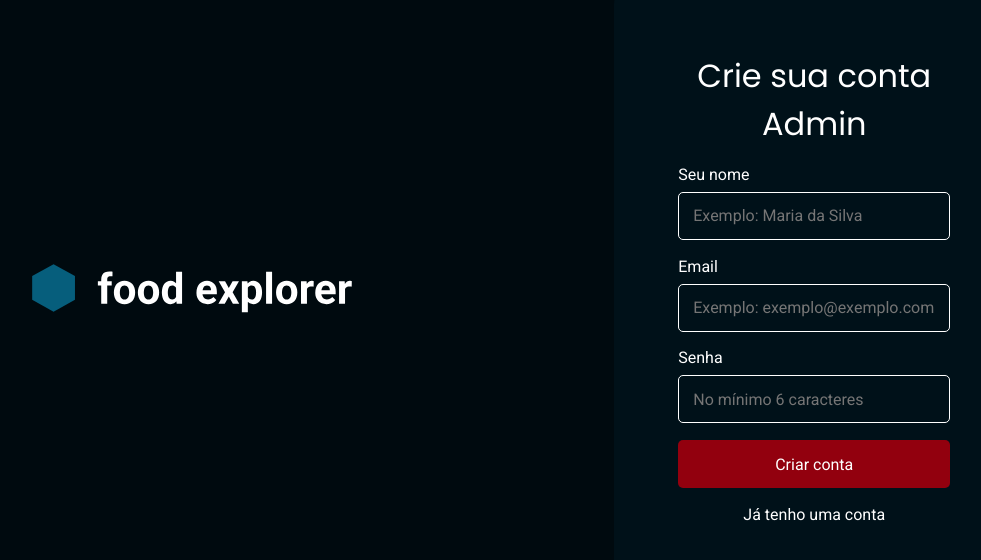
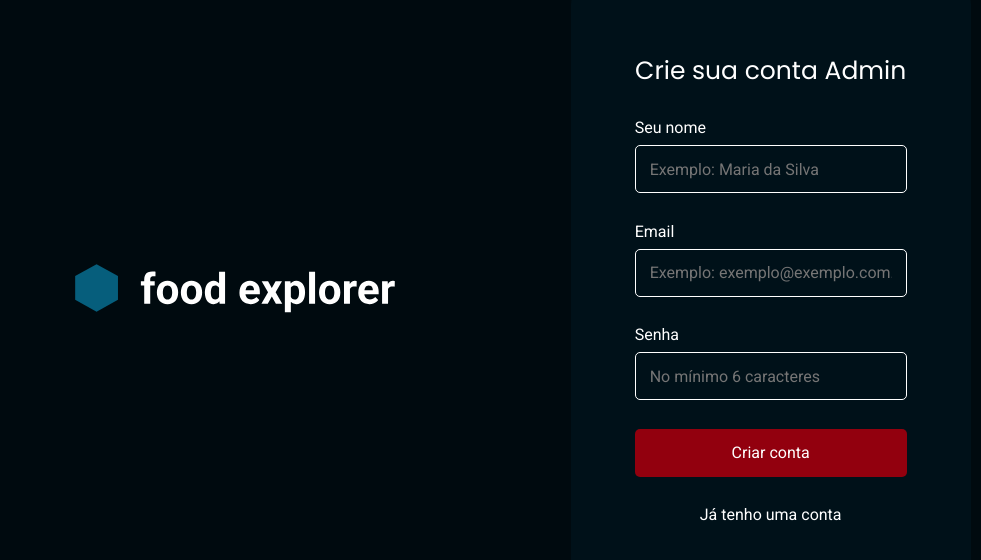
Before and after one commit to Gabriel-WilliamS/front-end-food-explorer, a React (Vite) app: page /admin/register in a window 1280 px wide. Shown: the part 112-672 px from the top of the page, without its empty margins (119-1100 px from the left). Built offline with nearby package versions, Linux system fonts and the light colour scheme.

Commit message:
style: Ajustes de tamanho no h1

```diff
--- a/src/components/InputLabel/styles.js
+++ b/src/components/InputLabel/styles.js
@@ -14,6 +14,6 @@ export const Container = styled.div`
   }
 
   > span {
-    color: ${({ theme }) => theme.COLORS.RED900};
+    color: ${({ theme }) => theme.COLORS.RED700};
   }
 `;
--- a/src/pages/AdminRegister/styles.js
+++ b/src/pages/AdminRegister/styles.js
@@ -5,7 +5,7 @@ export const Container = styled.div`
   height: 100vh;
   display: flex;
   flex-direction: column;
-  justify-content: space-around;
+  justify-content: space-evenly;
   align-items: center;
   padding: 0 1.6rem;
   overflow: hidden;
@@ -35,7 +35,7 @@ export const Container = styled.div`
     > h1 {
       text-align: center;
       font-family: ${({ theme }) => theme.FONTS.SECONDY};
-      font-size: 3.2rem;
+      font-size: 2.2rem;
     }
 
     > a {
@@ -63,6 +63,10 @@ export const Container = styled.div`
           font-size: 1.6rem;
         }
       }
+
+      > h1 {
+        font-size: 2.5rem;
+      }
     }
   }
 `;
--- a/src/pages/ClientRegister/styles.js
+++ b/src/pages/ClientRegister/styles.js
@@ -5,7 +5,7 @@ export const Container = styled.div`
   height: 100vh;
   display: flex;
   flex-direction: column;
-  justify-content: space-around;
+  justify-content: space-evenly;
   align-items: center;
   padding: 0 1.6rem;
   overflow: hidden;
--- a/src/pages/Login/styles.js
+++ b/src/pages/Login/styles.js
@@ -5,7 +5,7 @@ export const Container = styled.div`
   height: 100vh;
   display: flex;
   flex-direction: column;
-  justify-content: space-around;
+  justify-content: space-evenly;
   align-items: center;
   padding: 0 1.6rem;
 
```
